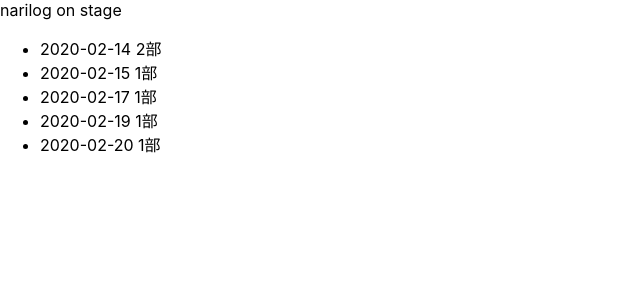
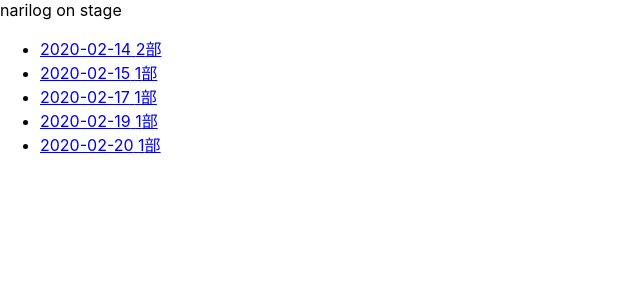
Before and after one commit to fusho-takahashi/narilog-on-stage, a Next.js app: page / in a window 1280 px wide. Shown: the top 300 px of the page, without its empty margins (0-640 px from the left). Built offline with nearby package versions, Linux system fonts and the light colour scheme.

Commit message:
remove a tag style

```diff
--- a/styles/globals.css
+++ b/styles/globals.css
@@ -2,13 +2,8 @@
 body {
   padding: 0;
   margin: 0;
-  font-family: -apple-system, BlinkMacSystemFont, Segoe UI, Roboto, Oxygen,
-    Ubuntu, Cantarell, Fira Sans, Droid Sans, Helvetica Neue, sans-serif;
-}
-
-a {
-  color: inherit;
-  text-decoration: none;
+  font-family: -apple-system, BlinkMacSystemFont, Segoe UI, Roboto, Oxygen, Ubuntu, Cantarell,
+    Fira Sans, Droid Sans, Helvetica Neue, sans-serif;
 }
 
 * {
```
